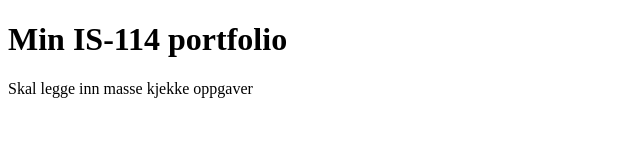
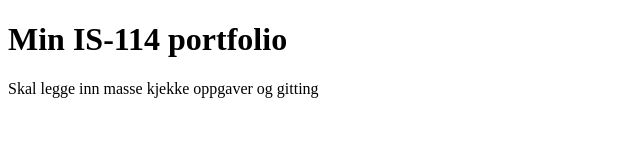
Before and after one commit to simholmen/IS-114, a plain HTML site: page docs/index.html in a window 1280 px wide. Shown: the full height of the page, 0-640 px from the left. Drawn offline with Linux system fonts and the light colour scheme.

Commit message:
endra html

```diff
--- a/docs/index.html
+++ b/docs/index.html
@@ -7,6 +7,6 @@
 </head>
 <body>
 <h1>Min IS-114 portfolio</h1>
-<p>Skal legge inn masse kjekke oppgaver</p>
+<p>Skal legge inn masse kjekke oppgaver og gitting</p>
 </body>
 </html>
```
